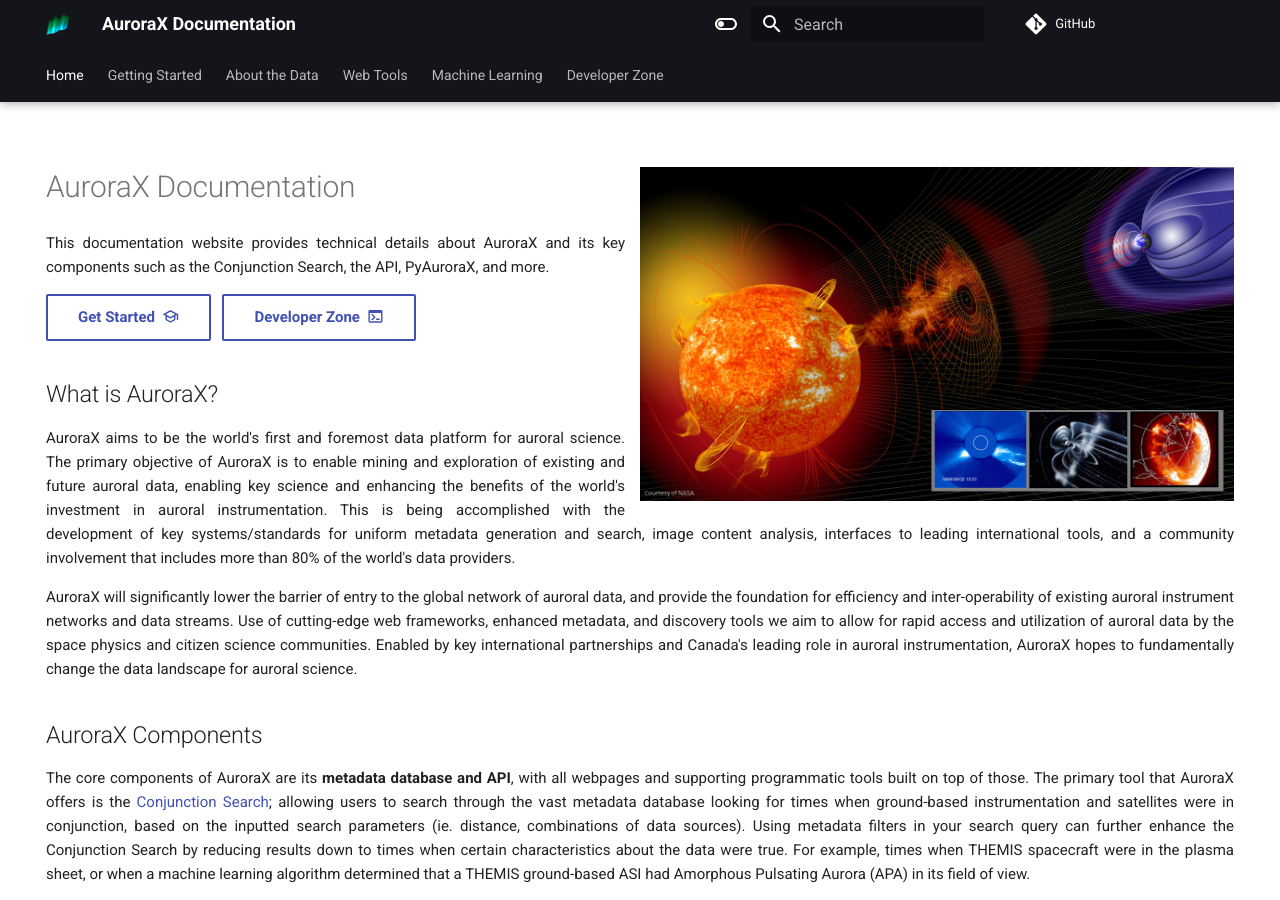
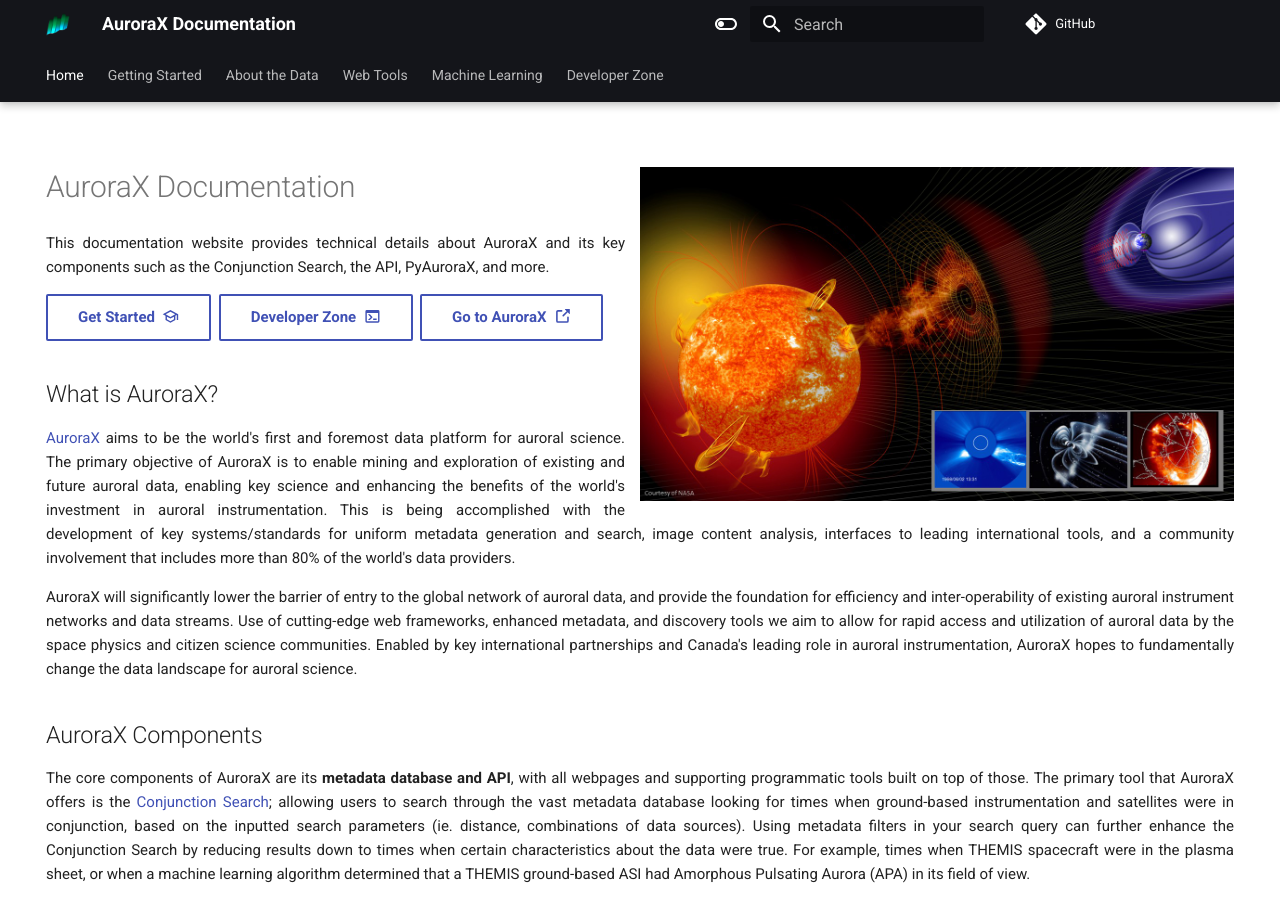
Before and after one commit to aurorax-space/docs, an MkDocs documentation site: the page built from docs/index.md, in a window 1280 px wide and 900 px high. Built offline with MkDocs 1.6.1 and Material for MkDocs 9.7.7, drawn with Linux system fonts in a browser that asks for light colours; comment, search, counter and statistics services are not loaded.

Commit message:
added links back to aurorax

```diff
--- a/docs/index.md
+++ b/docs/index.md
@@ -10,15 +10,15 @@
 
 This documentation website provides technical details about AuroraX and its key components such as the Conjunction Search, the API, PyAuroraX, and more.
 
-[Get Started&nbsp;&nbsp;:material-school-outline:](/getting_started/1_intro/){.md-button}&nbsp;&nbsp;
-[Developer Zone&nbsp;&nbsp;:material-console:](/code/overview){.md-button}
+[Get Started&nbsp;&nbsp;:material-school-outline:](/getting_started/1_intro/){.md-button}&nbsp;
+[Developer Zone&nbsp;&nbsp;:material-console:](/code/overview){.md-button}&nbsp;
+[Go to AuroraX&nbsp;&nbsp;:octicons-link-external-16:](https://aurorax.space){.md-button}
 
 ## What is AuroraX?
 
-AuroraX aims to be the world's first and foremost data platform for auroral science. The primary objective of AuroraX is to enable mining and exploration of existing and future auroral data, enabling key science and enhancing the benefits of the world's investment in auroral instrumentation. This is being accomplished with the development of key systems/standards for uniform metadata generation and search, image content analysis, interfaces to leading international tools, and a community involvement that includes more than 80% of the world's data providers.
+[AuroraX](https://aurorax.space){:target="_blank"} aims to be the world's first and foremost data platform for auroral science. The primary objective of AuroraX is to enable mining and exploration of existing and future auroral data, enabling key science and enhancing the benefits of the world's investment in auroral instrumentation. This is being accomplished with the development of key systems/standards for uniform metadata generation and search, image content analysis, interfaces to leading international tools, and a community involvement that includes more than 80% of the world's data providers.
 
 AuroraX will significantly lower the barrier of entry to the global network of auroral data, and provide the foundation for efficiency and inter-operability of existing auroral instrument networks and data streams. Use of cutting-edge web frameworks, enhanced metadata, and discovery tools we aim to allow for rapid access and utilization of auroral data by the space physics and citizen science communities. Enabled by key international partnerships and Canada's leading role in auroral instrumentation, AuroraX hopes to fundamentally change the data landscape for auroral science.
-
 
 ## AuroraX Components
 
```
